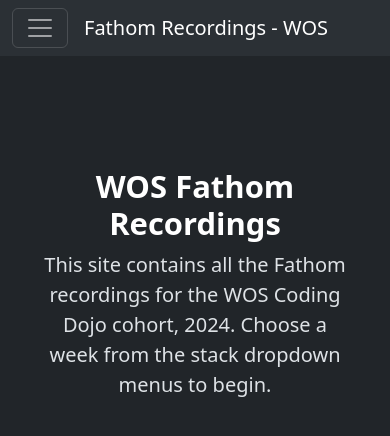
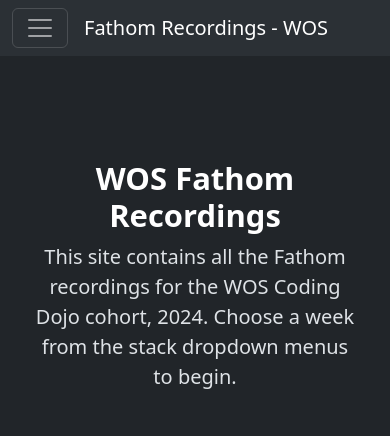
Before and after one commit to narcisolobo/wos-fathom, a React (Vite) app: page / in a window 390 px wide. Shown: the top 436 px of the page. Built offline with nearby package versions, Linux system fonts and the light colour scheme.

Commit message:
adjusted padding

```diff
--- a/src/App.jsx
+++ b/src/App.jsx
@@ -12,11 +12,11 @@ function App() {
       <Header />
       <OffCanvasContainer />
       <div className="d-flex">
-        <aside className="p-3 d-none d-lg-block">
+        <aside className="p-2 p-lg-3 d-none d-lg-block">
           <h5>Stacks</h5>
           <OffCanvasContent />
         </aside>
-        <main className="p-3">
+        <main className="p-2 p-lg-3">
           <Routes>
             <Route path="/" element={<Home />} />
             <Route path="/weeks/:week" element={<Week />} />
```
